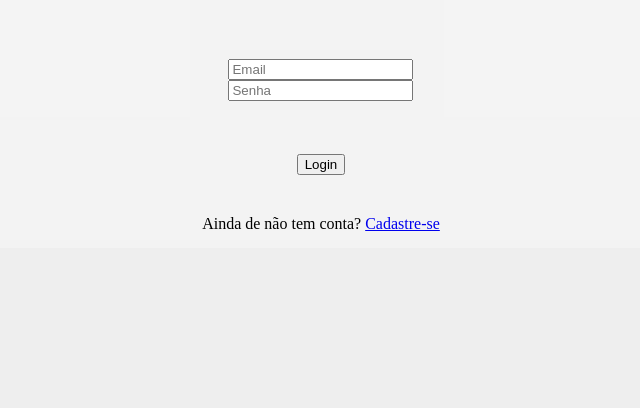
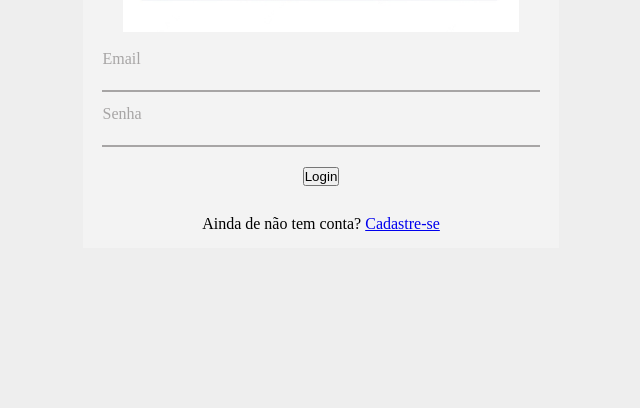
Before and after one commit to ifpi-picos/proxima-parada-front-end, a plain HTML site: page index.html in a window 1280 px wide. Shown: the part 392-800 px from the top of the page, without its empty margins (319-959 px from the left). Drawn offline with Linux system fonts and the light colour scheme.

Commit message:
Alterações deo form do login e resumo do projeto em README

```diff
--- a/css/style.css
+++ b/css/style.css
@@ -1,12 +1,14 @@
 /* -------------------- Configurações Globais ------------------------------ */
 * {
     box-sizing: border-box;
+    margin: 0px;
+    padding: 0px;
 }
 
-body {
+body,
+html {
     background: #eeeeee;
-    margin: 0;
-    padding: 0;
+    height: 100%;
 }
 
 
@@ -25,13 +27,17 @@ body {
     background: #F5F5F5CC;
     width: 96vw;
     height: 60vh;
+    max-width: 476px;
 
     display: flex;
     justify-content: center;
     align-items: center;
 }
 
+
+/* -------------------- Formúlario ------------------------------ */
 .form-box {
+
     width: 100%;
     height: 100%;
 }
@@ -45,6 +51,11 @@ body {
     height: 55%;
 }
 
+.logo img {
+    max-width: 100%;
+    max-height: 100%;
+}
+
 .input-login {
     display: flex;
     flex-direction: column;
@@ -52,7 +63,66 @@ body {
     align-items: center;
 
     width: 100%;
-    height: 20%;
+    height: 25%;
+}
+
+.label-float {
+    position: relative;
+    width: 96%;
+}
+
+.label-float input {
+
+    width: 96%;
+    height: 55px;
+    background: transparent;
+    padding: 0 5px;
+
+    border: 0;
+    border-bottom: 2px solid #a7a5a5;
+    outline: none;
+    font-size: 16px;
+    transition: all .3s ease-out;
+    -webkit-transition: all .3s ease-out;
+    -moz-transition: all .3s ease-out;
+    -webkit-appearance: none;
+    border-radius: 0;
+}
+
+.label-float input:focus {
+    border-bottom: 2px solid #3951b2;
+}
+
+.label-float input::placeholder {
+    color: transparent;
+}
+
+.label-float label {
+    pointer-events: none;
+    position: absolute;
+    top: 0;
+    left: 0;
+    margin-top: 13px;
+    margin-left: 10px;
+    transition: all .3s ease-out;
+    -webkit-transition: all .3s ease-out;
+    -moz-transition: all .3s ease-out;
+}
+
+.label-float input:required:invalid+label {
+    color: #a7a5a5;
+}
+
+.label-float input:focus:required:invalid {
+    border-bottom: 2px solid #a7a5a5;
+}
+
+.label-float input:focus+label,
+.label-float input:not(:placeholder-shown)+label {
+    font-size: 20px;
+    margin-top: 0;
+    margin-left: 0;
+    color: #3951b2;
 }
 
 .btn-login {
@@ -61,7 +131,7 @@ body {
     align-items: center;
 
     width: 100%;
-    height: 15%;
+    height: 10%;
 }
 
 .text-cadastre-se {
--- a/index.html
+++ b/index.html
@@ -16,14 +16,16 @@
         <div class="content">
             <form action="" class="form-box">
                 <div class="logo">
-                    <span class="">Bem vindo</span>
+                    <img src="imagens/image-carona.jpeg" alt="">
                 </div>
                 <div class="input-login">
-                    <div class="">
-                        <input class="" type="text" name="email" placeholder="Email">
+                    <div class="label-float">
+                        <input type="text" name="email" placeholder=" " required>
+                        <label>Email</label>
                     </div>
-                    <div class="">
-                        <input class="" placeholder="Senha" name="password">
+                    <div class="label-float">
+                        <input type="password" name="password" placeholder=" " required>
+                        <label>Senha</label>
                     </div>
                 </div>
                 <div class="btn-login">
```
Also changed, not shown: README.md, imagens/image-carona.jpeg (added), js/form.js (added).
